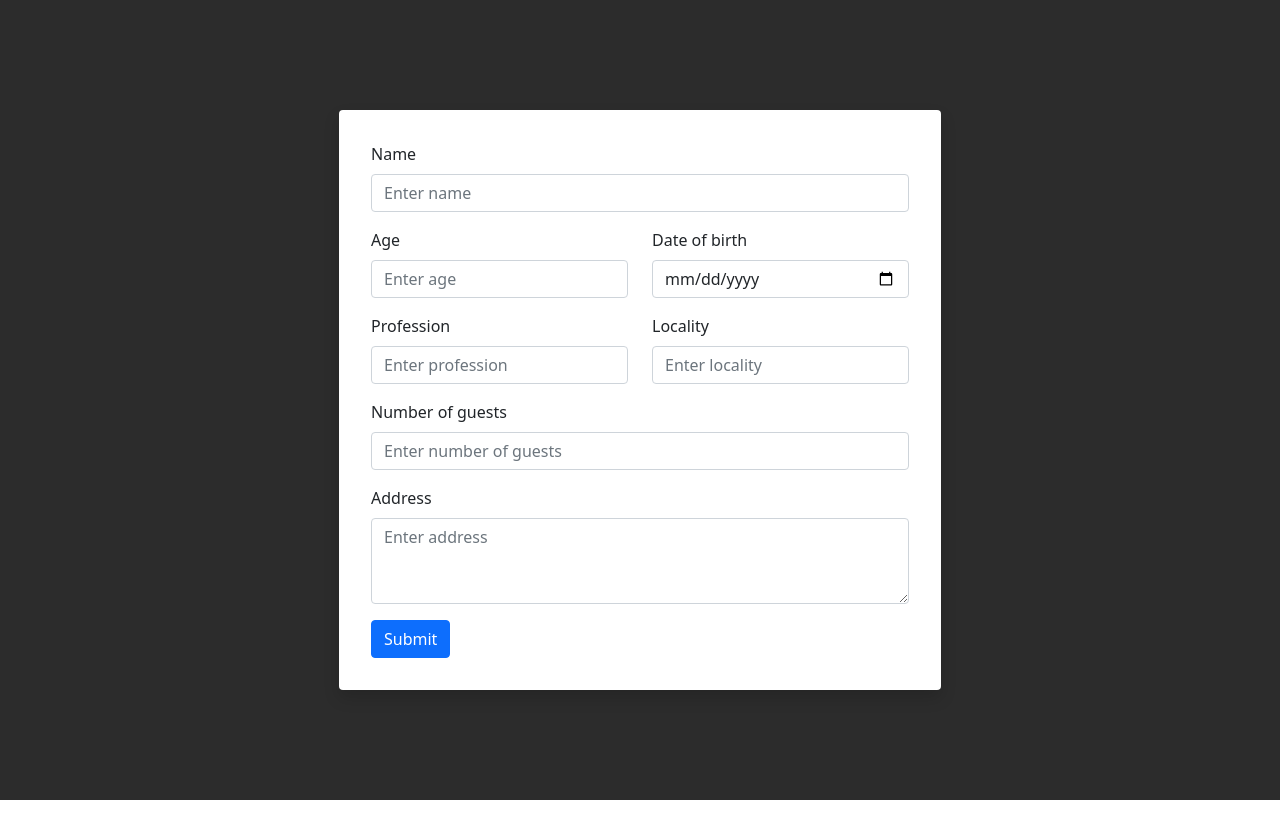
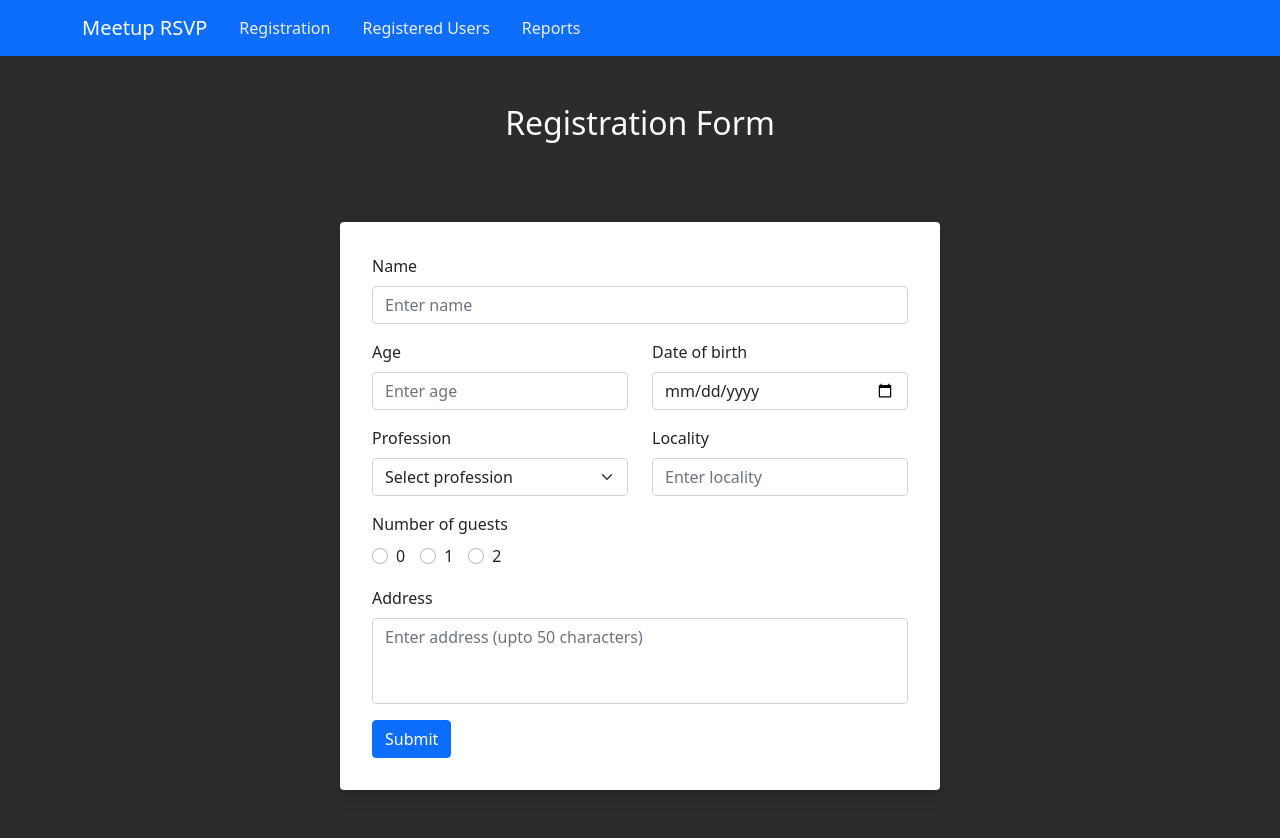
Before and after one commit to swap1991/meetup-rsvp, a React (Create React App) app: page / in a window 1280 px wide. Shown: the top 838 px of the page. Before the commit the page ends 800 px from the top, so only its background shows below. Built offline with nearby package versions, Linux system fonts and the light colour scheme.

Commit message:
added routing, header and other minor changes

```diff
--- a/package.json
+++ b/package.json
@@ -10,6 +10,8 @@
     "react": "^17.0.2",
     "react-bootstrap": "^2.0.0-beta.4",
     "react-dom": "^17.0.2",
+    "react-hook-form": "^7.11.1",
+    "react-router-dom": "^5.2.0",
     "react-scripts": "4.0.3",
     "web-vitals": "^1.1.2"
   },
--- a/src/App.css
+++ b/src/App.css
@@ -3,7 +3,7 @@
 }
 
 .container {
-  height: 100vh;
+  height: 100%;
 }
 
 .center-aligned {
@@ -12,7 +12,27 @@
   justify-content: center;
 }
 
+/* Registration styles */
 .registration-form {
+  width: 600px;
+  margin: 5rem 3rem;
   padding: 2rem;
   background-color: #fff;
 }
+
+textarea {
+  resize: none;
+}
+
+
+/* Header styles */
+div.me-auto a {
+  text-decoration: none;
+  color: #eee;
+  padding: 0.5rem 1rem;
+  border-radius: 3px;
+}
+
+div.me-auto a:hover {
+  background-color: #0000003d;
+}
--- a/src/App.js
+++ b/src/App.js
@@ -1,13 +1,22 @@
 import { Container } from "react-bootstrap";
+import { BrowserRouter as Router, Switch, Route } from "react-router-dom";
+import Registration from "./components/registration";
 import './App.css';
 import 'bootstrap/dist/css/bootstrap.min.css';
-import Registration from "./components/registration";
+import Header from "./components/header";
 
 function App() {
   return (
-    <Container className="center-aligned">
-      <Registration />
-    </Container>
+    <Router>
+      <Header />
+      <Container className="center-aligned">
+        <Switch>
+          <Route exact path="/">
+            <Registration />
+          </Route>
+        </Switch>
+      </Container>
+    </Router>
   );
 }
 
--- /dev/null
+++ b/src/components/header.js
@@ -0,0 +1,17 @@
+import { Container, Navbar, Nav } from "react-bootstrap";
+import { Link } from "react-router-dom";
+
+export default function Header() {
+    return (
+        <Navbar bg="primary" variant="dark">
+            <Container>
+                <Navbar.Brand href="/">Meetup RSVP</Navbar.Brand>
+                <Nav className="me-auto">
+                    <Link to="/">Registration</Link>
+                    <Link to="/registeredUsers">Registered Users</Link>
+                    <Link to="/reports">Reports</Link>
+                </Nav>
+            </Container>
+        </Navbar>
+    );
+}
--- a/src/components/registration.js
+++ b/src/components/registration.js
@@ -1,53 +1,76 @@
-import { Component } from "react";
-import { Form, Button, Row, Col } from "react-bootstrap";
+import { useForm } from "react-hook-form";
+import { Form, Button, Row, Col, InputGroup } from "react-bootstrap";
 
-class Registration extends Component {
-    constructor(props) {
-        super(props);
-        this.state = {};
+export default function Registration() {
+    const { register, handleSubmit, formState: { errors } } = useForm();
+    const onSubmit = data => {
+        fetch('https://meetup-rsvp-api.free.beeceptor.com/api/registration', {
+            method: 'POST',
+            headers: {
+                'Content-Type': 'application/json'
+            },
+            body: JSON.stringify(data)
+        })
+            .then(response => response.json())
+            .then(res => console.log(res));
     }
-
-    render() {
-        return (
-            <Form className="registration-form shadow rounded">
+    return (
+        <div>
+            <h2 className="text-light text-center mt-5">Registration Form</h2>
+            <Form className="registration-form shadow rounded" onSubmit={handleSubmit(onSubmit)}>
                 <Form.Group className="mb-3" controlId="formBasicName">
                     <Form.Label>Name</Form.Label>
-                    <Form.Control type="input" placeholder="Enter name" />
+                    <Form.Control type="input" placeholder="Enter name" maxLength="50" {...register("name", { required: true })} />
+                    {errors.name?.type === 'required' && <small className="text-danger">Name is required</small>}
                 </Form.Group>
                 <Row className="mb-3">
-                    <Form.Group as={Col}  controlId="formBasicAge">
+                    <Form.Group as={Col} controlId="formBasicAge">
                         <Form.Label>Age</Form.Label>
-                        <Form.Control type="number" placeholder="Enter age" />
+                        <Form.Control type="number" placeholder="Enter age" {...register("age", { required: true, min: 18, max: 99 })} />
+                        {errors.age?.type === 'required' && <small className="text-danger">Age is required</small>}
+                        {errors.age?.type === 'min' && <small className="text-danger">Age cannot be less than 18</small>}
+                        {errors.age?.type === 'max' && <small className="text-danger">Age cannot be greater than 99</small>}
                     </Form.Group>
                     <Form.Group as={Col} controlId="formBasicDob">
                         <Form.Label>Date of birth</Form.Label>
-                        <Form.Control type="date" />
+                        <Form.Control type="date"  {...register("dob", { required: true })} />
+                        {errors.dob?.type === 'required' && <small className="text-danger">Date of birth is required</small>}
                     </Form.Group>
                 </Row>
                 <Row className="mb-3">
                     <Form.Group as={Col} controlId="formBasicProfession">
                         <Form.Label>Profession</Form.Label>
-                        <Form.Control type="input" placeholder="Enter profession" />
+                        <Form.Select defaultValue="" {...register("profession", { required: true })}>
+                            <option hidden value="">Select profession</option>
+                            <option value="Employee">Employee</option>
+                            <option value="Student">Student</option>
+                        </Form.Select>
+                        {errors.profession?.type === 'required' && <small className="text-danger">Profession is required</small>}
                     </Form.Group>
                     <Form.Group as={Col} controlId="formBasicLocality">
                         <Form.Label>Locality</Form.Label>
-                        <Form.Control type="input" placeholder="Enter locality" />
+                        <Form.Control type="input" placeholder="Enter locality" maxLength="20" {...register("locality", { required: true })} />
+                        {errors.locality?.type === 'required' && <small className="text-danger">Locality is required</small>}
                     </Form.Group>
                 </Row>
                 <Form.Group className="mb-3" controlId="formBasicGuests">
                     <Form.Label>Number of guests</Form.Label>
-                    <Form.Control type="number" placeholder="Enter number of guests" />
+                    <InputGroup className="mb-3" {...register("noOfGuests", { required: true })}>
+                        <Form.Check inline label="0" name="noOfGuests" type="radio" id="inline-radio-1" value="0" />
+                        <Form.Check inline label="1" name="noOfGuests" type="radio" id="inline-radio-2" value="1" />
+                        <Form.Check inline label="2" name="noOfGuests" type="radio" id="inline-radio-3" value="2" />
+                    </InputGroup>
+                    {errors.noOfGuests?.type === 'required' && <small className="text-danger">Number of guests is required</small>}
                 </Form.Group>
                 <Form.Group className="mb-3" controlId="formBasicAddress">
                     <Form.Label>Address</Form.Label>
-                    <Form.Control as="textarea" rows={3} placeholder="Enter address" />
+                    <Form.Control as="textarea" rows={3} placeholder="Enter address (upto 50 characters)" maxLength="50" style={{ resize: "none" }}  {...register("address", { required: true })} />
+                    {errors.address?.type === 'required' && <small className="text-danger">Address is required</small>}
                 </Form.Group>
                 <Button variant="primary" type="submit">
                     Submit
                 </Button>
             </Form>
-        );
-    }
+        </div>
+    );
 }
-
-export default Registration;
```
Also changed, not shown: 1 other file (tests, documents, lock files or other folders).
